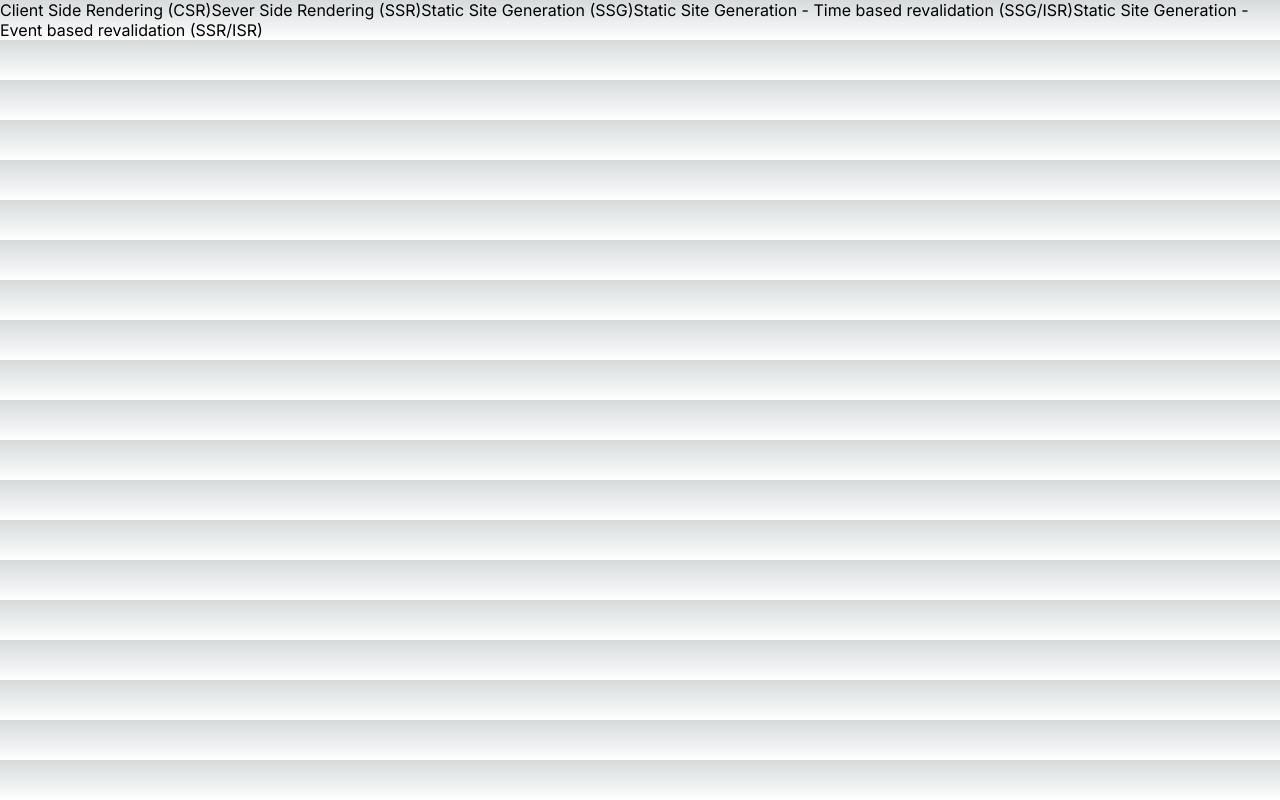
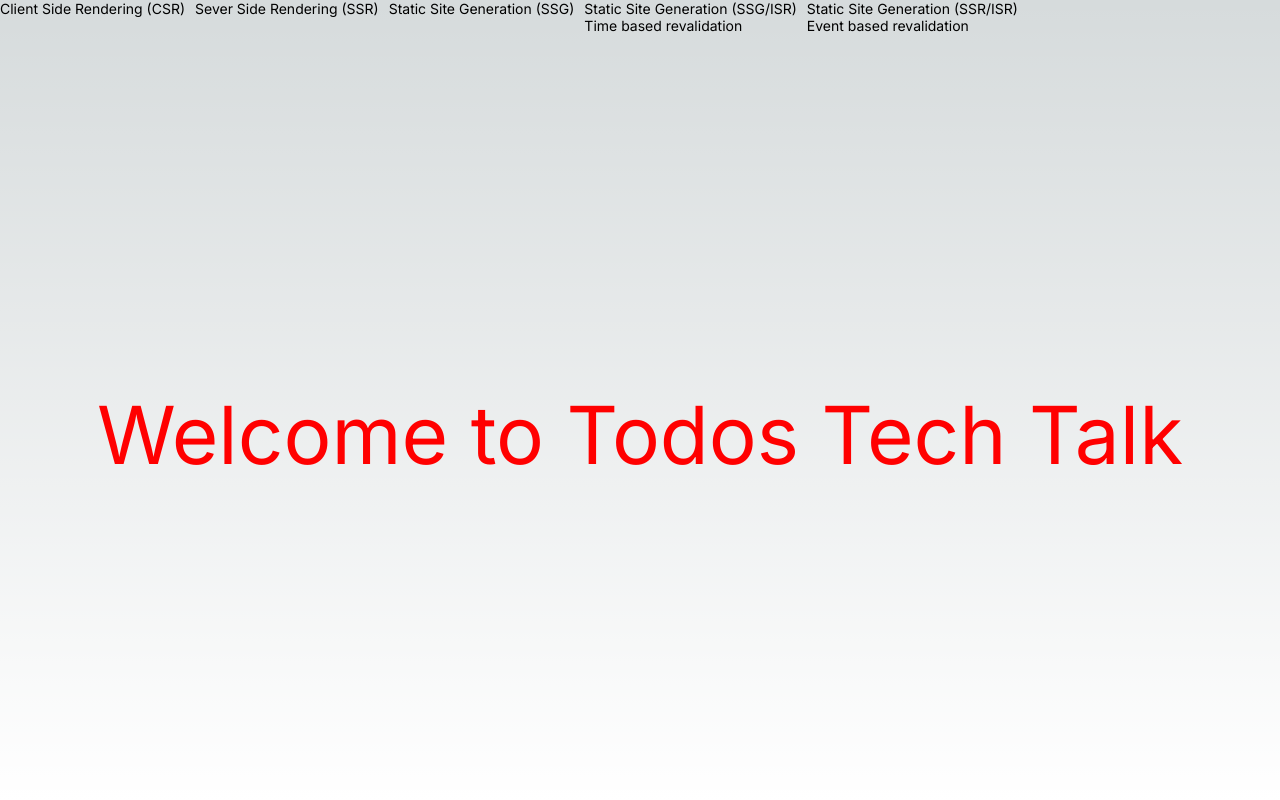
Before and after one commit to luizgrocco/next-tech-talk, a Next.js app: page / in a window 1280 px wide. Built offline with nearby package versions, Linux system fonts and the light colour scheme.

Commit message:
adds navbar to root layout

```diff
--- /dev/null
+++ b/src/app/app.module.css
@@ -0,0 +1,21 @@
+.main {
+  height: 100%;
+  display: flex;
+  flex-direction: column;
+  align-items: center;
+  justify-content: center;
+  font-size: 80px;
+  color: red;
+}
+
+.link {
+  display: flex;
+  flex-direction: column;
+  font-size: 14px;
+}
+
+.navbar {
+  width: 100%;
+  display: flex;
+  gap: 10px;
+}
--- a/src/app/globals.css
+++ b/src/app/globals.css
@@ -1,9 +1,9 @@
 :root {
   --max-width: 1100px;
   --border-radius: 12px;
-  --font-mono: ui-monospace, Menlo, Monaco, 'Cascadia Mono', 'Segoe UI Mono',
-    'Roboto Mono', 'Oxygen Mono', 'Ubuntu Monospace', 'Source Code Pro',
-    'Fira Mono', 'Droid Sans Mono', 'Courier New', monospace;
+  --font-mono: ui-monospace, Menlo, Monaco, "Cascadia Mono", "Segoe UI Mono",
+    "Roboto Mono", "Oxygen Mono", "Ubuntu Monospace", "Source Code Pro",
+    "Fira Mono", "Droid Sans Mono", "Courier New", monospace;
 
   --foreground-rgb: 0, 0, 0;
   --background-start-rgb: 214, 219, 220;
@@ -81,6 +81,8 @@
 
 html,
 body {
+  height: 100%;
+  width: 100%;
   max-width: 100vw;
   overflow-x: hidden;
 }
--- a/src/app/layout.tsx
+++ b/src/app/layout.tsx
@@ -1,6 +1,8 @@
 import type { Metadata } from "next";
 import { Inter } from "next/font/google";
+import Link from "next/link";
 import "./globals.css";
+import styles from "./app.module.css";
 
 const inter = Inter({ subsets: ["latin"] });
 
@@ -9,6 +11,28 @@ export const metadata: Metadata = {
   description: "Todo App for Tagview's Tech Talk presentation",
 };
 
+const Header = () => (
+  <nav className={styles.navbar}>
+    <Link className={styles.link} href="/todos">
+      <span>Client Side Rendering (CSR)</span>
+    </Link>
+    <Link className={styles.link} href="/real-time-leaderboard">
+      <span>Sever Side Rendering (SSR)</span>
+    </Link>
+    <Link className={styles.link} href="/snapshot-leaderboard">
+      <span>Static Site Generation (SSG)</span>
+    </Link>
+    <Link className={styles.link} href="/30-second-leaderboard">
+      <span>Static Site Generation (SSG/ISR)</span>
+      <span>Time based revalidation</span>
+    </Link>
+    <Link className={styles.link} href="/event-based-leaderboard">
+      <span>Static Site Generation (SSR/ISR)</span>
+      <span>Event based revalidation</span>
+    </Link>
+  </nav>
+);
+
 export default function RootLayout({
   children,
 }: {
@@ -16,7 +40,10 @@ export default function RootLayout({
 }) {
   return (
     <html lang="en">
-      <body className={inter.className}>{children}</body>
+      <body className={inter.className}>
+        <Header />
+        {children}
+      </body>
     </html>
   );
 }
--- a/src/app/page.tsx
+++ b/src/app/page.tsx
@@ -1,18 +1,7 @@
 import Image from "next/image";
 import Link from "next/link";
+import styles from "./app.module.css";
 
 export default function Home() {
-  return (
-    <main>
-      <Link href="/todos">Client Side Rendering (CSR)</Link>
-      <Link href="/real-time-leaderboard">Sever Side Rendering (SSR)</Link>
-      <Link href="/snapshot-leaderboard">Static Site Generation (SSG)</Link>
-      <Link href="/30-second-leaderboard">
-        Static Site Generation - Time based revalidation (SSG/ISR)
-      </Link>
-      <Link href="/event-based-leaderboard">
-        Static Site Generation - Event based revalidation (SSR/ISR)
-      </Link>
-    </main>
-  );
+  return <main className={styles.main}>Welcome to Todos Tech Talk</main>;
 }
--- /dev/null
+++ b/src/app/todos/layout.tsx
@@ -0,0 +1,5 @@
+import { ReactNode } from "react";
+
+export default function Layout({ children }: { children: ReactNode }) {
+  return <div></div>;
+}
```
